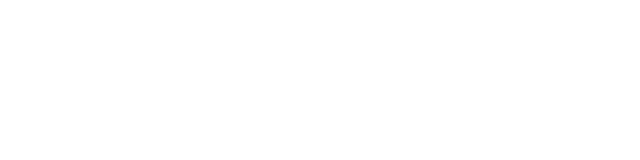
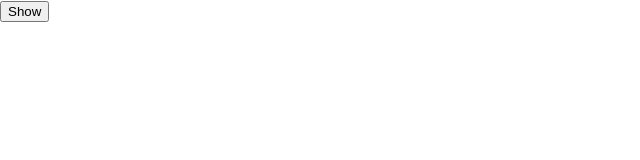
Before and after one commit to DoanQuocBao-IT/fe_intern_login, a React (Create React App) app: page /loginsuccess in a window 1280 px wide. Before the commit this address had no page. Shown: the top 160 px of the page, without its empty margins (0-640 px from the left). Built offline with nearby package versions, Linux system fonts and the light colour scheme.

Commit message:
add loginsuccess

```diff
--- a/src/App.js
+++ b/src/App.js
@@ -2,6 +2,7 @@ import './App.css';
 import {BrowserRouter, Route,Routes} from 'react-router-dom'
 import HomeScreens from './screens/HomeScreens';
 import LoginScreens from './screens/LoginScreens';
+import LoginSuccess from './screens/LoginSuccess';
 
 function App() {
   return (
@@ -9,6 +10,8 @@ function App() {
       <Routes>
         <Route path="/" element={<HomeScreens />} />
         <Route path="/login" element={<LoginScreens />} />
+        <Route path="/loginsuccess" element={<LoginSuccess />} />
+
       </Routes>
     </BrowserRouter>
   );
--- a/src/screens/LoginScreens.js
+++ b/src/screens/LoginScreens.js
@@ -1,7 +1,48 @@
-import React from 'react'
+import React from 'react';
 import { useState } from 'react';
 import { useNavigate } from 'react-router-dom';
 import axios from 'axios';
+
+export const getAccessToken = () => {
+  return localStorage.getItem('accessToken');
+};
+
+export const setAccessToken = (accessToken) => {
+  localStorage.setItem('accessToken', accessToken);
+};
+
+export const getRefreshToken = () => {
+  return localStorage.getItem('refreshToken');
+};
+
+export const setRefreshToken = (refreshToken) => {
+  localStorage.setItem('refreshToken', refreshToken);
+};
+
+export const refreshAccessToken = async () => {
+  const refreshToken = getRefreshToken();
+
+  const config = {
+    headers: {
+      'Content-Type': 'application/json',
+      'Accept': 'application/json'
+    }
+  };
+
+  try {
+    const response = await axios.post('https://hochiminh.mobifone.vn/luongAMGP/auth/refresh-token', {
+      refreshToken: refreshToken
+    }, config);
+
+    const newAccessToken = response.data.accessToken;
+    setAccessToken(newAccessToken);
+
+    return newAccessToken;
+  } catch (error) {
+    console.log(error);
+    throw new Error('Lỗi khi làm mới access token');
+  }
+};
 
 const LoginScreens = () => {
   const [showPassword, setShowPassword] = useState(false);
@@ -29,47 +70,6 @@ const LoginScreens = () => {
     setRememberMe(!rememberMe);
   };
 
-const getAccessToken = () => {
-  return localStorage.getItem('accessToken');
-};
-
-const setAccessToken = (accessToken) => {
-  localStorage.setItem('accessToken', accessToken);
-};
-
-const getRefreshToken = () => {
-  return localStorage.getItem('refreshToken');
-};
-
-const setRefreshToken = (refreshToken) => {
-  localStorage.setItem('refreshToken', refreshToken);
-};
-
-const refreshAccessToken = async () => {
-  const refreshToken = getRefreshToken();
-
-  const config = {
-    headers: {
-      'Content-Type': 'application/json',
-      'Accept': 'application/json'
-    }
-  };
-
-  try {
-    const response = await axios.post('https://hochiminh.mobifone.vn/luongAMGP/auth/refresh-token', {
-      refreshToken: refreshToken
-    }, config);
-
-    const newAccessToken = response.data.accessToken;
-    setAccessToken(newAccessToken);
-
-    return newAccessToken;
-  } catch (error) {
-    console.log(error);
-    throw new Error('Lỗi khi làm mới access token');
-  }
-};
-
   const handleLogin = async (event) => {
     event.preventDefault();
     setMessage('');
@@ -91,7 +91,7 @@ const refreshAccessToken = async () => {
 
       setMessage("Bạn đã đăng nhập thành công");
       console.log(response);
-      navigate('/');
+      navigate('/loginsuccess');
 
       setAccessToken(accessToken);
       setRefreshToken(refreshToken);
--- /dev/null
+++ b/src/screens/LoginSuccess.js
@@ -0,0 +1,68 @@
+import React from 'react';
+import { useState } from 'react';
+import { getAccessToken, refreshAccessToken } from './LoginScreens';
+import axios from 'axios';
+import { useNavigate } from 'react-router-dom';
+
+const LoginSuccess = () => {
+    const [list,setList] =useState([
+        {
+            code: '',
+            name:'',
+        }
+    ]);
+    const navigate = useNavigate();
+    const [show, setShow] = useState(false);
+
+    const accessToken = getAccessToken();
+
+    if (!accessToken) {
+        navigate('/login');
+    }
+
+    const handleClick = async (e) => {
+        e.preventDefault();
+        setShow(!show);
+        const config = {
+            headers: {
+                'Content-Type': 'application/json',
+                'Accept': 'application/json',
+                'Authorization': `Bearer ${accessToken}`
+            }
+        };
+        try {
+            const response = await axios.get('https://hochiminh.mobifone.vn/luongAMGP/shop/find', config);
+            setList(response.data);
+        } catch (error) {
+            if (error.response && error.response.status === 401) {
+            try {
+                const newAccessToken = await refreshAccessToken();
+                config.headers.Authorization = `Bearer ${newAccessToken}`;
+                const response = await axios.get('https://hochiminh.mobifone.vn/luongAMGP/shop/find', config);
+                console.log("data:  "+response.data);
+                setList(response.data);
+            } catch (error) {
+                console.log(error);
+            }
+            } else {
+            console.log(error);
+            }
+        }
+    }
+    return (
+        <div>
+            <button onClick={handleClick}>{show ? 'Hide' : 'Show'}</button>
+        {show && (
+            <>
+            <h1>Danh sách</h1>
+            <ul>
+            {list.map((item) => (
+                <li key={item.code}>{item.name}</li>
+            ))}
+            </ul>
+            </>
+        )}
+        </div>
+    )
+}
+export default LoginSuccess
```
